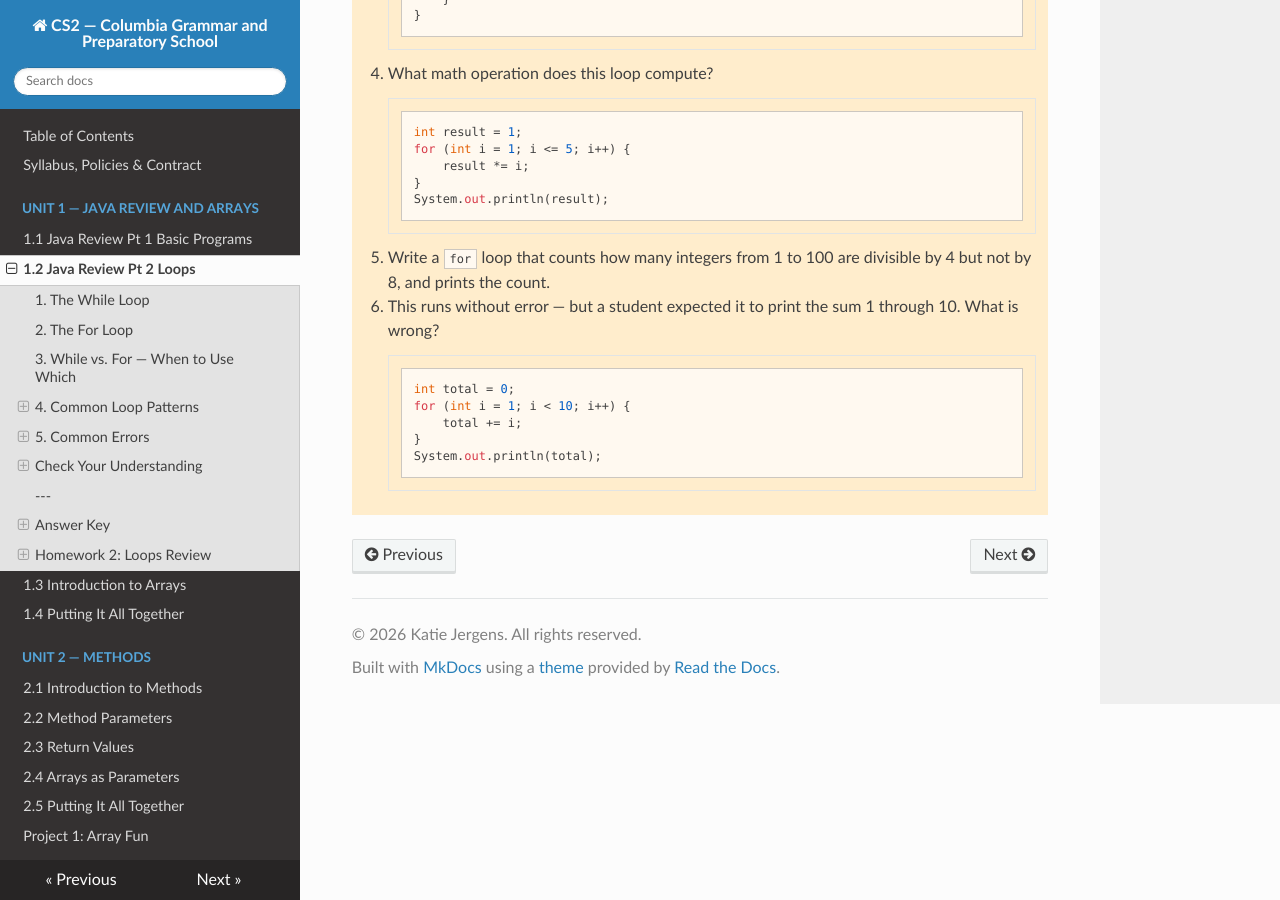
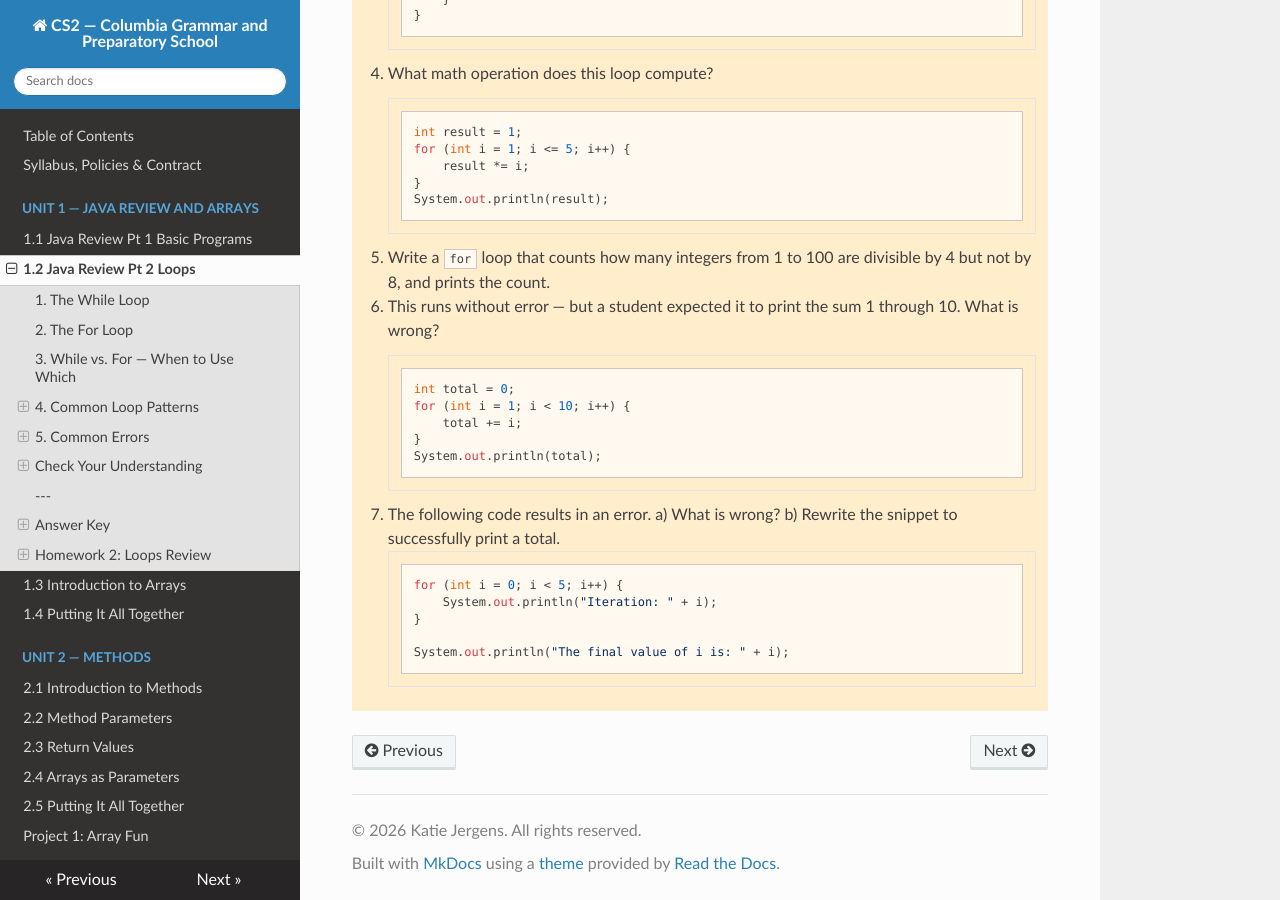
Before and after one commit to kjergens/cs2-site, an MkDocs documentation site: the page built from docs/unit1/notes_02_loops.md, in a window 1280 px wide and 900 px high, scrolled down 11756 px. Built offline with MkDocs 1.6.1, drawn with Linux system fonts in a browser that asks for light colours; nearby versions of some CDN libraries.

Commit message:
Enhance notes with error handling question in loops
Added a question about error handling in a loop and provided a code snippet for correction.

````diff
--- a/docs/unit1/notes_02_loops.md
+++ b/docs/unit1/notes_02_loops.md
@@ -479,3 +479,11 @@ Fix: declare `i` before the loop if you need it afterward.
     }
     System.out.println(total);
     ```
+    10. The following code results in an error. a) What is wrong? b) Rewrite the snippet to successfully print a total.
+    ```java
+    for (int i = 0; i < 5; i++) {
+        System.out.println("Iteration: " + i);
+    }
+
+    System.out.println("The final value of i is: " + i);
+    ```
````
